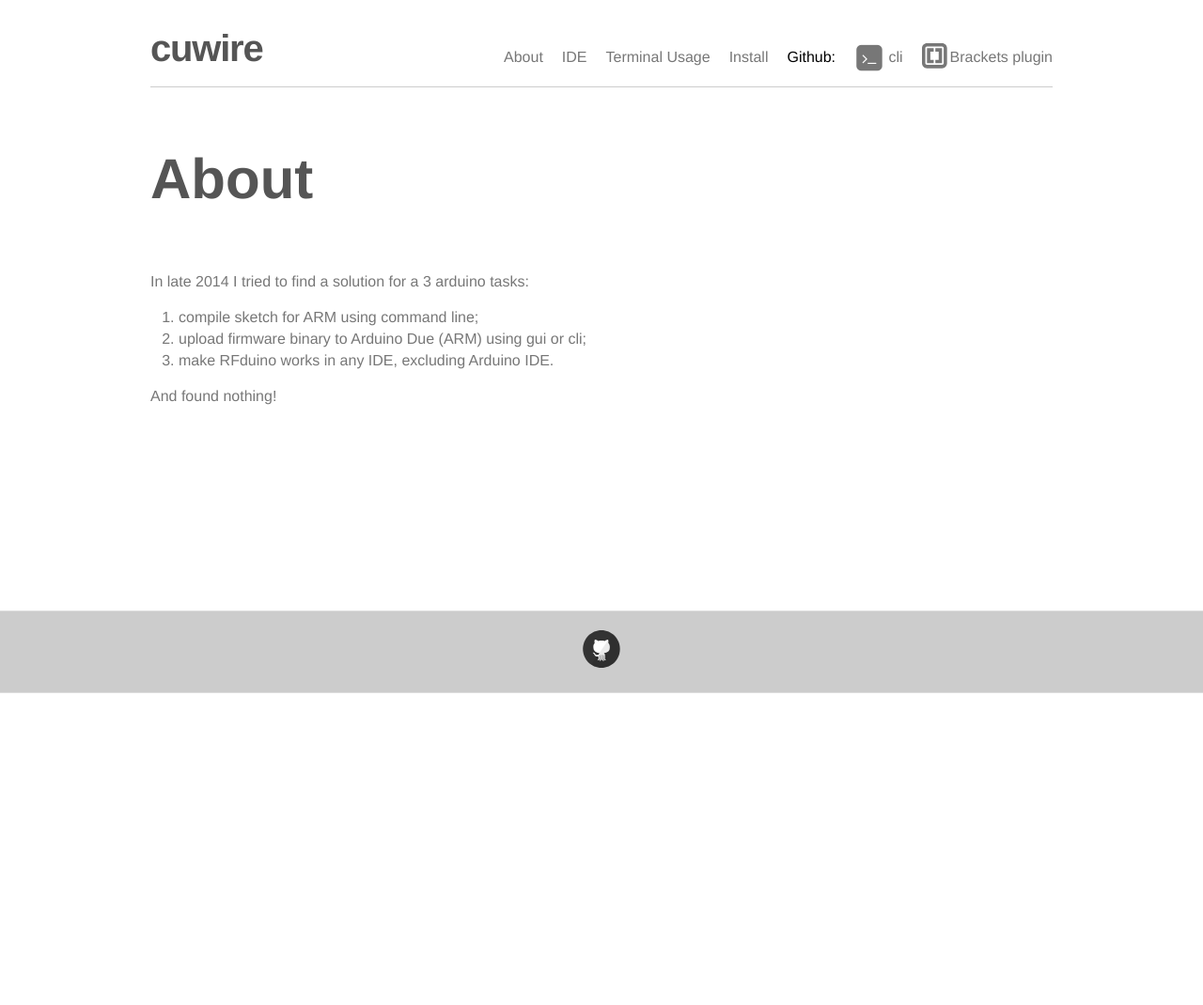
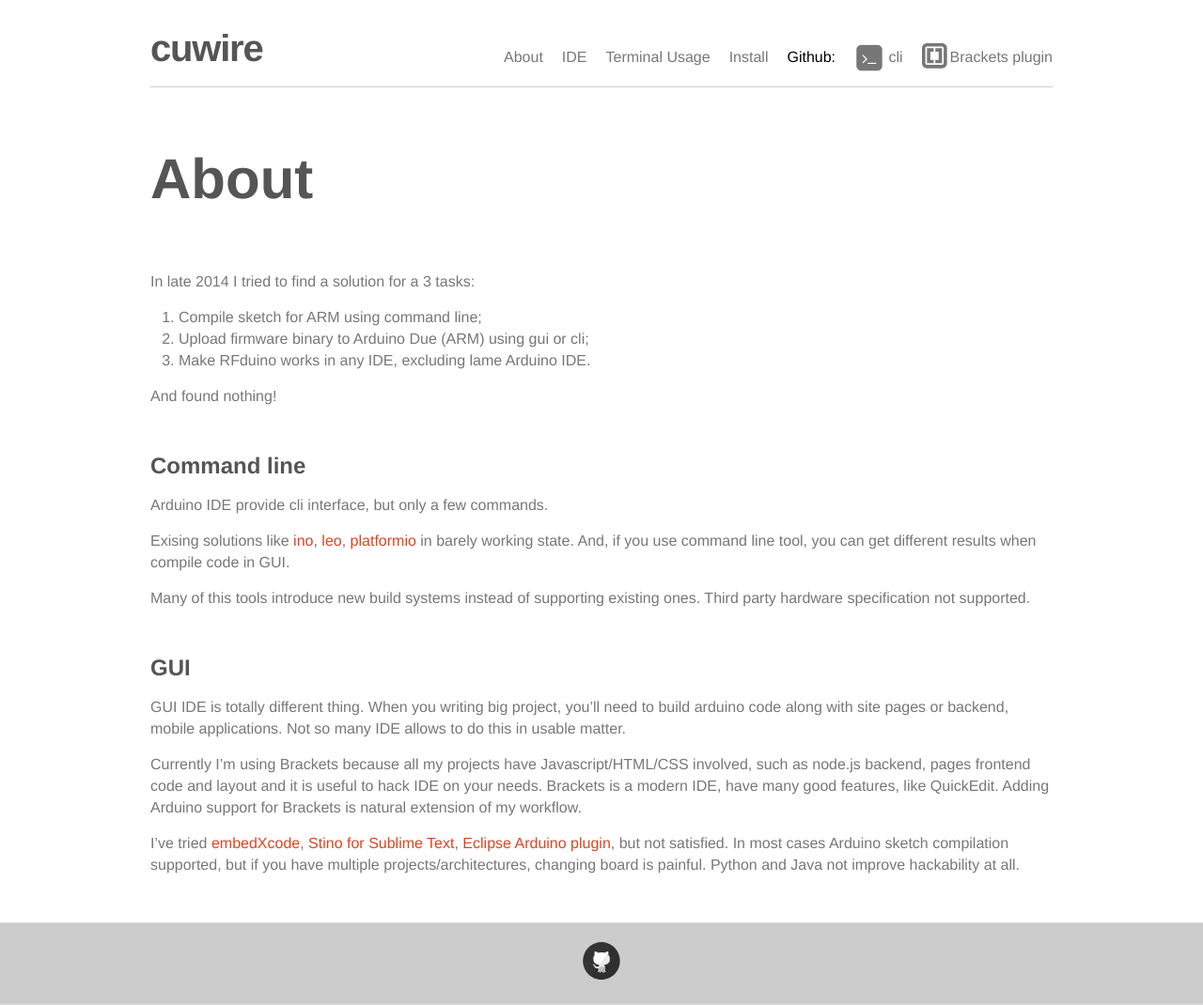
Before and after one commit to apla/cuwire, a Jekyll site: the page built from about.md, in a window 1280 px wide. Shown: the whole page at 94% size. Built offline with Jekyll 4.4.1, drawn with Linux system fonts in a browser that asks for light colours; nearby versions of some CDN libraries; Markdown is read by kramdown in place of the engine named in the settings; before the commit the page ends 900 px from its top, so only the background shows below that.

Commit message:
better about

```diff
--- a/about.md
+++ b/about.md
@@ -4,10 +4,35 @@
 permalink: /about/
 ---
 
-In late 2014 I tried to find a solution for a 3 arduino tasks:
+In late 2014 I tried to find a solution for a 3 tasks:
 
-1. compile sketch for ARM using command line;
-1. upload firmware binary to Arduino Due (ARM) using gui or cli;
-1. make RFduino works in any IDE, excluding Arduino IDE.
+1. Compile sketch for ARM using command line;
+1. Upload firmware binary to Arduino Due (ARM) using gui or cli;
+1. Make RFduino works in any IDE, excluding lame Arduino IDE.
 
 And found nothing!
+
+## Command line
+
+Arduino IDE provide cli interface, but only a few commands.
+
+Exising solutions like [ino](http://inotool.org), [leo](https://github.com/AdamMagaluk/leo), [platformio](http://platformio.org) in barely working state.
+And, if you use command line tool, you can get different results when compile code in GUI.
+
+Many of this tools introduce new build systems instead of supporting existing ones.
+Third party hardware specification not supported.
+
+## GUI
+
+GUI IDE is totally different thing. When you writing big project, you'll need to build arduino code
+along with site pages or backend, mobile applications. Not so many IDE allows to do this in usable matter.
+
+Currently I'm using Brackets because all my projects have Javascript/HTML/CSS involved,
+such as node.js backend, pages frontend code and layout and it is useful to hack IDE on your needs.
+Brackets is a modern IDE, have many good features, like QuickEdit. Adding Arduino support for Brackets is
+natural extension of my workflow.
+
+I've tried [embedXcode](http://embedxcode.weebly.com/), [Stino for Sublime Text](https://github.com/Robot-Will/Stino), [Eclipse Arduino plugin](http://www.baeyens.it/eclipse/),
+but not satisfied. In most cases Arduino sketch compilation supported, but
+if you have multiple projects/architectures, changing board is painful.
+Python and Java not improve hackability at all.
```
